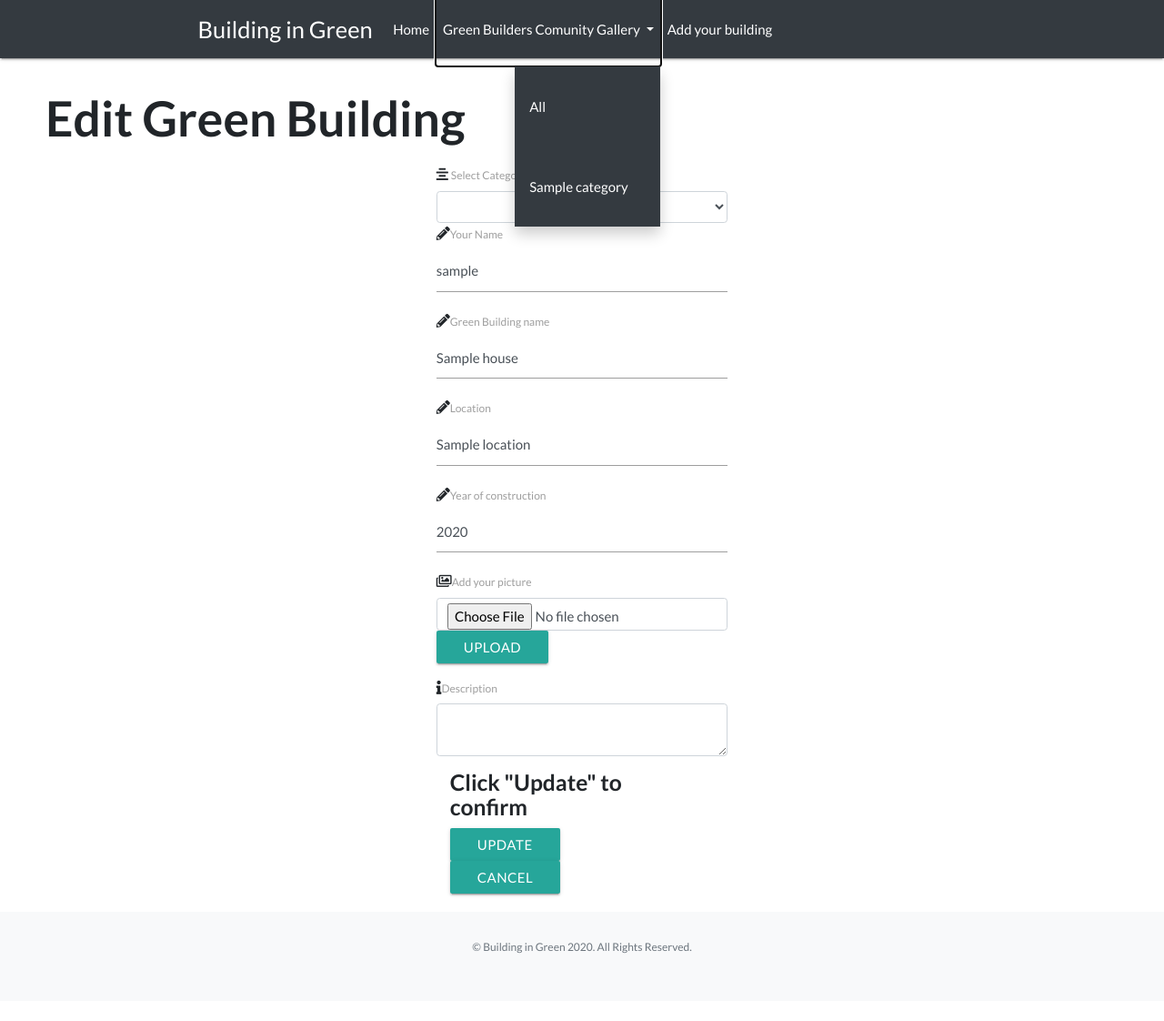
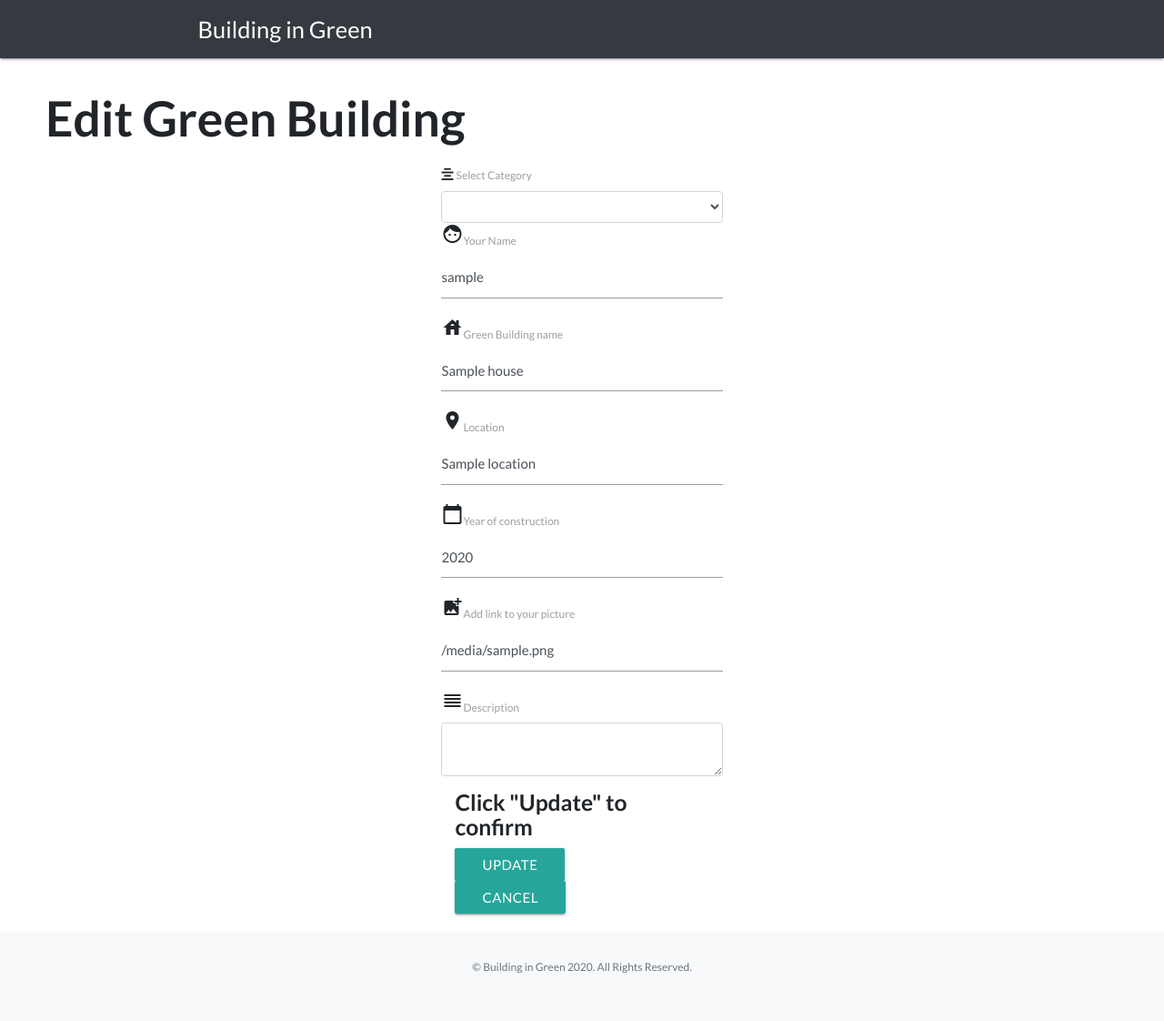
Before and after one commit to RoMar19/Building_in_green, a Flask app: template templates/edit_house.html in a window 1280 px wide, after a click on "Green Builders Comunity Gallery". Shown: the whole page at 91% size. Before the commit the page ends 1048 px from the top, so only its background shows below. Run offline with Flask 2, Linux system fonts and the light colour scheme; the template is opened without the code that fills it: most values are stand-ins (such as "Sample title", 1, 10 or a date in 2020); style sheets or scripts are compiled from the project's sources; some libraries are stand-ins or nearby versions.

Commit message:
Styling Forms

```diff
--- a/run.py
+++ b/run.py
@@ -40,7 +40,7 @@ def gallery(selected_category):
                           houses=houses,
                           page_title=selected_category.capitalize() + "Green Buildings")
 
-# Shows details of the selected house with butons to Edit or Delete. (EDIT/DELETE)
+# Shows details of the selected house the Gallery.
 @app.route('/house_detail/<house_id>')
 def house_detail(house_id):
     house = mongo.db.houses.find_one({"_id": ObjectId(house_id)})
@@ -49,13 +49,12 @@ def house_detail(house_id):
                           page_title="Green building Info.")
 
 
-# Shows form page to add new houses of the users to the Gallery of the Comunity(DB). (READ)
+# Shows form page to add new houses of the users to the Gallery of the Comunity(DB).
 @app.route('/add_house')
 def add_house():
-    _categories = mongo.db.categories.find()
-    category_list = [category for category in _categories]
+    categories = mongo.db.categories.find()
     return render_template("add_house.html",
-                        categories = category_list,
+                        categories = categories,
                         page_title="Add Your Own Green Building")
 
 # Inserts/add new houses to the DB after fill in Form add_house. (CREATE)
@@ -69,7 +68,7 @@ def insert_house():
     {
     "category_name": form_data["category_name"],
     "user_name": form_data["user_name"],
-     "location": form_data["location"],
+    "location": form_data["location"],
     "year": form_data["description"],
     "house_name": form_data["house_name"],
     "image": form_data["image"],
--- a/static/css/mystyle.css
+++ b/static/css/mystyle.css
@@ -20,23 +20,49 @@
 
 .dropdown-menu {
     padding: 0px;
-    border: #b5b5b5;
+    border:#828282;
     display: none;
     position: absolute;
     background-color: #f9f9f9;
     min-width: 160px;
     box-shadow: 0px 8px 16px 0px rgba(0,0,0,0.2);
     z-index: 1;
+    top: 70px;
+    margin-top: 0px;
 }
 
 .dropdown-menu a {
-    background-color: #343a40;
-    color: #fff;
+    background-color: #fff;
+    color: #343a40;
     padding: 12px 16px;
     text-decoration: none;
     display: block;
     text-align: left;
 }
+
+.navbar-collapse {
+    position: absolute;
+    top: 54px;
+    left: 100%;
+    padding-left: 15px;
+    padding-right: 15px;
+    padding-bottom: 15px;
+    width: 100%;
+    transition: all 0.4s ease;
+    display: block;
+}
+.navbar-collapse.collapsing {
+    height: auto !important;
+    margin-left: 50%;
+    left: 50%;
+    transition: all 0.2s ease;
+}
+.navbar-collapse.show {
+    left: 0;
+}
+
+
+
 
 
 /* Gallery */
--- a/templates/edit_house.html
+++ b/templates/edit_house.html
@@ -12,51 +12,50 @@
             <label class="form-field-description">Select Category</label>
                 <select class="form-control category-formfield" id="category" name="category_name">
                         <option value="" disabled selected></option>
-                    <!-- Populate categories from database green.buildings.categories -->
+                    <!-- Populates categories from database green.buildings.categories -->
                     {% for category in categories %}
-                        {% if category.category_name == house.category_name %}
-                        <option value="{{category.category_name}}">{{category.category_name}}</option>
+                        {% if category.category_name == houses.category_name %}
+                        <option value="{{category.category_name}}">{{category.category_name | capitalize}}</option>
                         {% else %}
-                        <option value="{{category.category_name}}">{{category.category_name}}</option>
+                        <option value="{{category.category_name}}">{{category.category_name | capitalize}}</option>
                         {% endif %}
                     {% endfor %}
                 </select>
-                <div class="form-group">
+                <div class="form-group" style="margin-bottom:10px;">
                     <div class="controls">
-                        <i class="fas fa-pencil-alt"></i><label class="form-field-description">Your Name</label>
-                            <input type="text" class="form-control" id="user_name" name="user_name" required data-validation-required-message="Please enter your name." value="{{house.user_name}}" maxlength="100">
+                        <i class="material-icons">face</i><label class="form-field-description">Your Name</label>
+                            <input type="text" class="form-control" id="user_name" name="user_name" required data-validation-required-message="Please enter your name." value="{{house.user_name}}" maxlength="100" >
                     </div>
                 </div>
                 <div class="form-group">
                     <div class="controls">
-                    <i class="fas fa-pencil-alt"></i><label class="form-field-description">Green Building name</label>
+                    <i class="material-icons">house</i><label class="form-field-description">Green Building name</label>
                         <input type="text" class="form-control" id="house_name" name="house_name" required data-validation-required-message="Please enter your house name." value="{{house.house_name}}" maxlength="100">
                     </div>
                 </div>
                 <div class="form-group">
                     <div class="controls">
-                    <i class="fas fa-pencil-alt"></i><label class="form-field-description">Location</label>
+                    <i class="material-icons">room</i><label class="form-field-description">Location</label>
                         <input type="text" class="form-control" id="location" name="location" required data-validation-required-message="Please enter your location." value="{{house.location}}" maxlength="100">
                     </div>
                 </div>
                 <div class="form-group">
                     <div class="controls">
-                    <i class="fas fa-pencil-alt"></i><label class="form-field-description">Year of construction</label>
+                    <i class="material-icons">calendar_today</i><label class="form-field-description">Year of construction</label>
                         <input type="text" class="form-control" id="year" name="year" required data-validation-required-message="Please enter the year of construction." value="{{house.year}}" maxlength="4">
                     </div>
                 </div>
                 <div class="form-group">
                     <div class="controls">
-                    <i class="far fa-images"></i><label class="form-field-description">Add your picture</label>
-                        <input type="file" class="form-control" id="image" name="image" value="{{house.image}}">
-                        <button type="button" class="btn btn-suscess">Upload</button>
+                    <i class="material-icons">add_photo_alternate</i><label class="form-field-description">Add link to your picture</label>
+                        <input class="form-control" id="image_link" name="image_link" type="url" pattern="https://.*" required data-validation-required-message="Please enter your link" placeholder="Paste the link to your image here" value="{{house.image}}">
                     </div>
                 </div>
                 <div class="form-group">
                     <div class="controls">
-                    <i class="fas fa-info"></i><label class="form-field-description">Description</label>
+                    <i class="material-icons">reorder</i><label class="form-field-description">Description</label>
                     <textarea class="form-control" id="description" name="description" required data-validation-required-message="Please enter a short house description." maxlength="1000" value="{{house.description}}"></textarea>
-                </div>
+                    </div>
                 </div>
                 <div class="col-md-10">
                 <h5>Click "Update" to confirm</h5>
```
Also changed, not shown: templates/add_house.html (+5 -6 lines), README.md.
